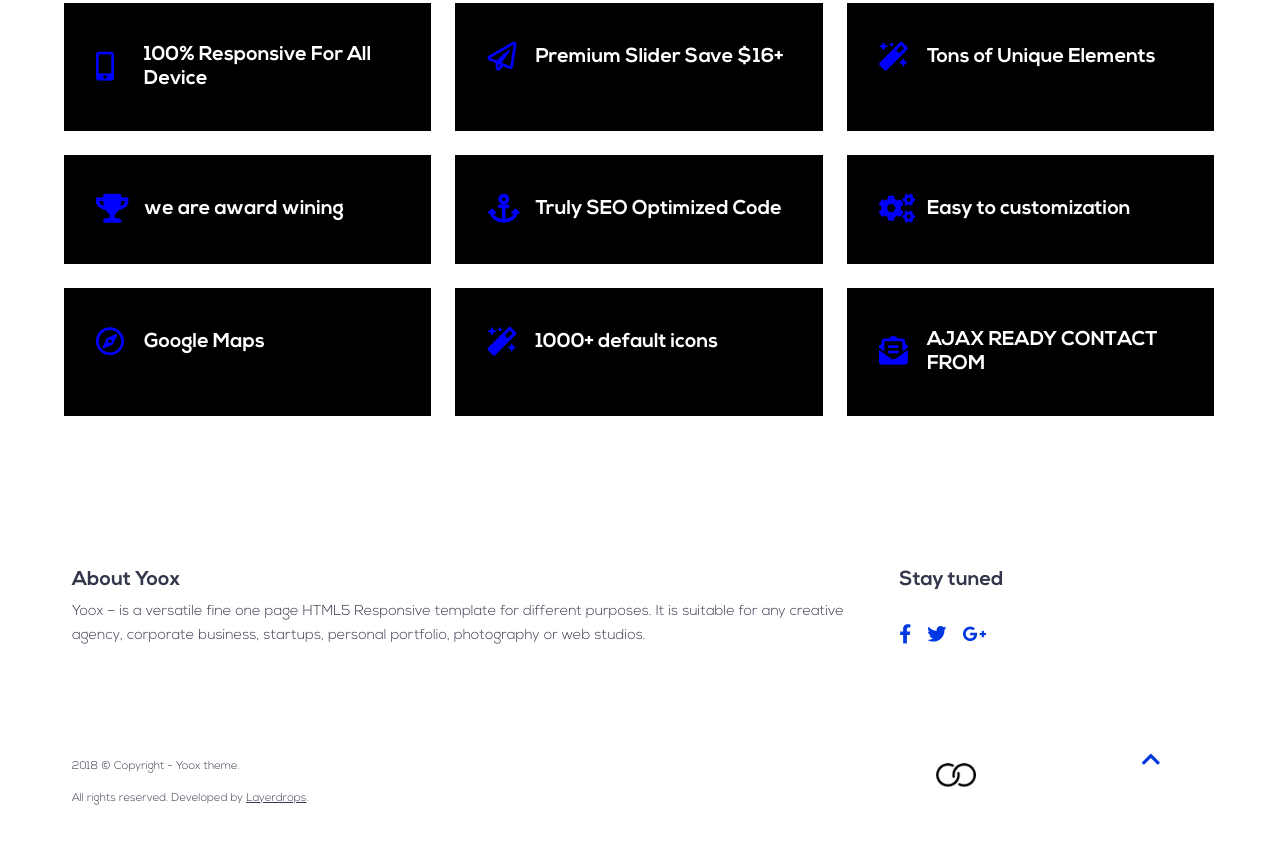
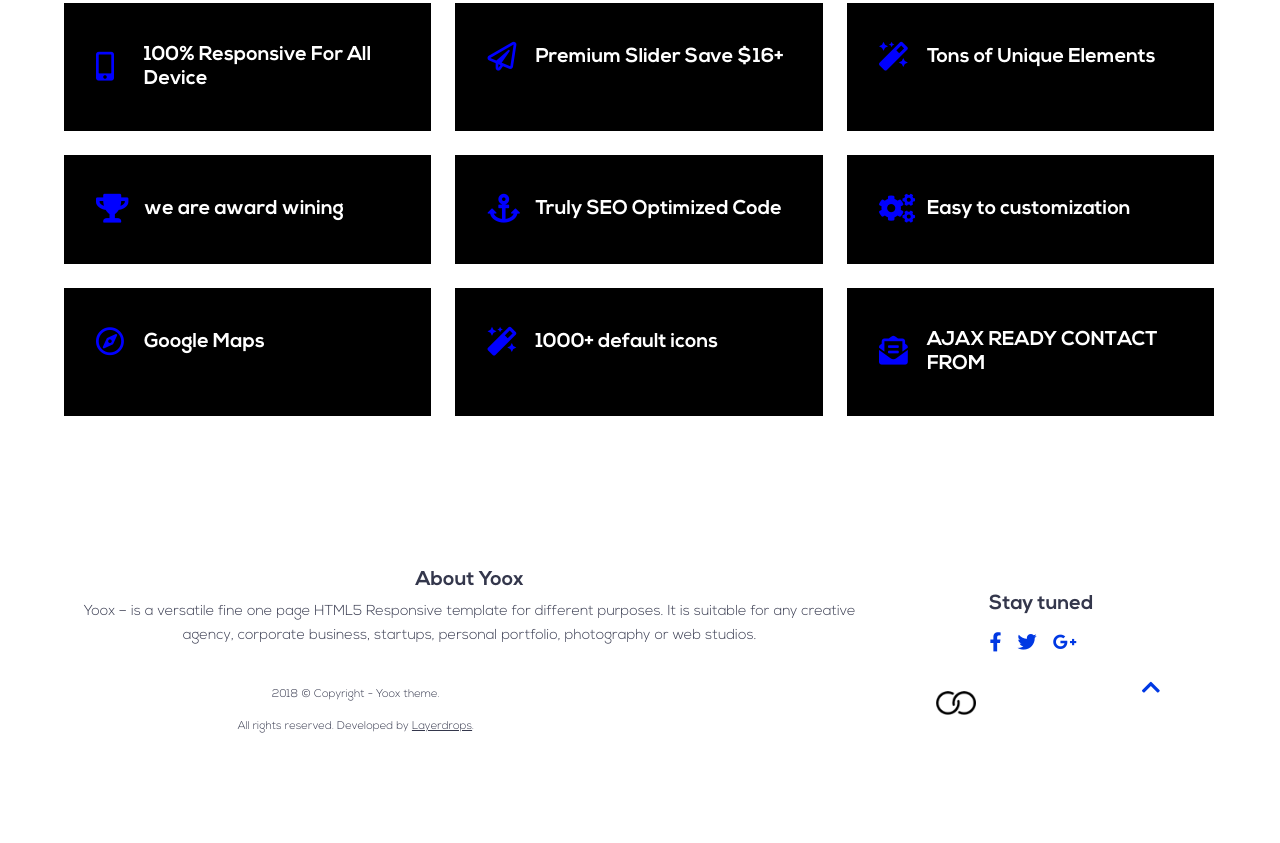
Before and after one commit to ajayranga/landing-page-using-react, a React app: page / in a window 1280 px wide. Shown: the part 3724-4567 px from the top of the page. After the commit the page ends 4503 px from the top, so only its background shows below. Built offline with nearby package versions, Linux system fonts and the light colour scheme.

Commit message:
minor chnages

```diff
--- a/src/assets/partialScss/components/_footer.scss
+++ b/src/assets/partialScss/components/_footer.scss
@@ -1,6 +1,7 @@
 footer {
+  text-align: center;
   .container {
-    padding: 2rem 1rem 1rem 1rem;
+    padding: 0rem 1rem 1rem 1rem;
     .row {
       .footerAbout {
         p {
@@ -8,10 +9,11 @@ footer {
         }
       }
       .footerSocial {
+        padding-top: 1.5rem;
         ul {
-          padding: 1rem 0;
+          padding: 0 0 1rem 0;
           display: flex;
-          justify-content: flex-start;
+          justify-content: center;
           li {
             margin: 0 1rem 0 0;
             a {
@@ -24,7 +26,6 @@ footer {
       }
     }
     .row2 {
-      padding-top: 5rem;
       .copyRightContainer {
         span {
           font-size: 0.7rem;
@@ -45,7 +46,7 @@ footer {
           #backToTop {
             position: absolute;
             right: 4rem;
-            bottom: 1rem;
+            bottom: 0.6rem;
             i {
               font-size: 1.3rem;
               color: $blue;
```
